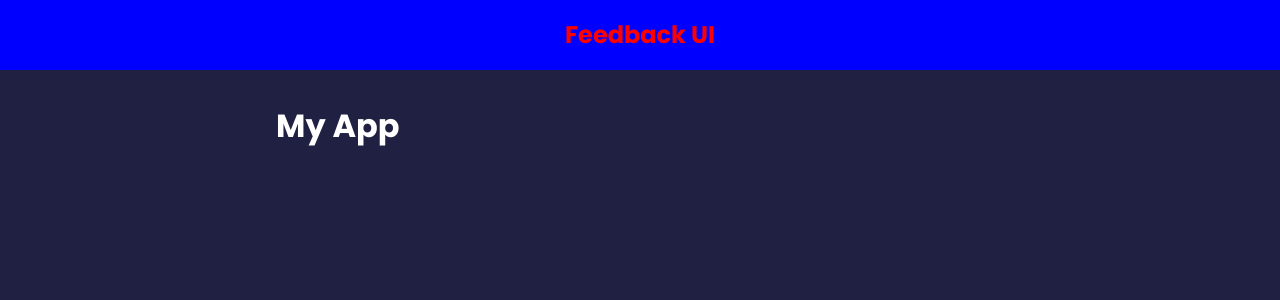
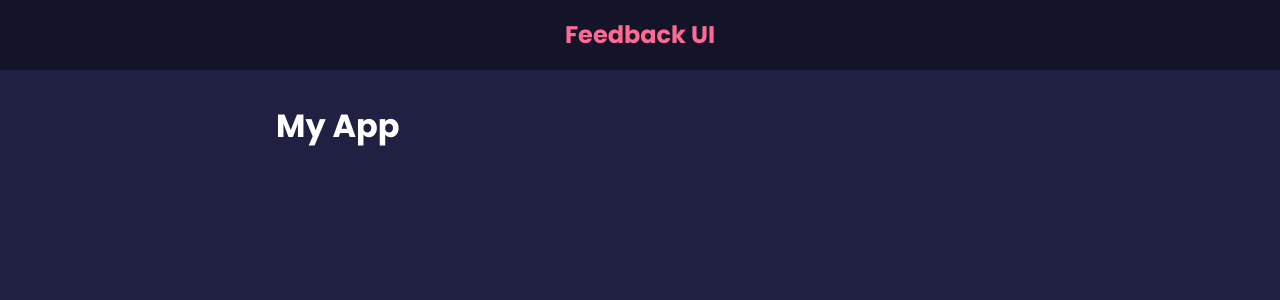
Before and after one commit to anubhavbagri/FeedbackApp-react, a React (Create React App) app: page / in a window 1280 px wide. Shown: the top 300 px of the page. Built offline with nearby package versions, Linux system fonts and the light colour scheme; the HTML template or start-up script is replaced by a standard one.

Commit message:
feat: passing style in default props

```diff
--- a/src/App.js
+++ b/src/App.js
@@ -3,7 +3,7 @@ import Header from './components/Header';
 function App() {
   return (
     <>
-      <Header bgColor="blue" textColor="red" />
+      <Header />
       <div className="container">
         <h1>My App</h1>
       </div>
--- a/src/components/Header.jsx
+++ b/src/components/Header.jsx
@@ -17,10 +17,14 @@ function Header({ text, bgColor, textColor }) {
 
 Header.defaultProps = {
   text: 'Feedback UI',
+  bgColor: 'rgba(0,0,0,0.4)',
+  textColor: '#ff6a95',
 };
 
 Header.propTypes = {
   text: PropTypes.string,
+  bgColor: PropTypes.string,
+  textColor: PropTypes.string,
 };
 
 export default Header;
```
